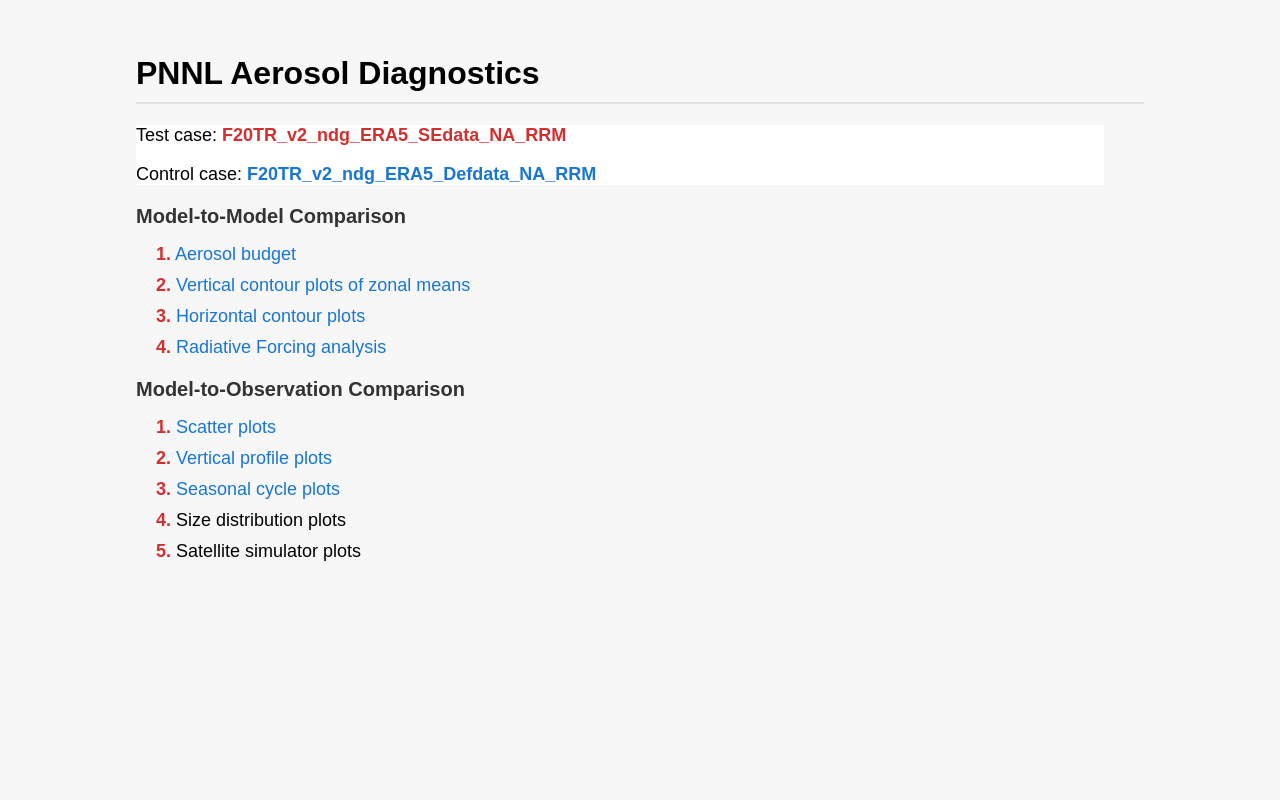
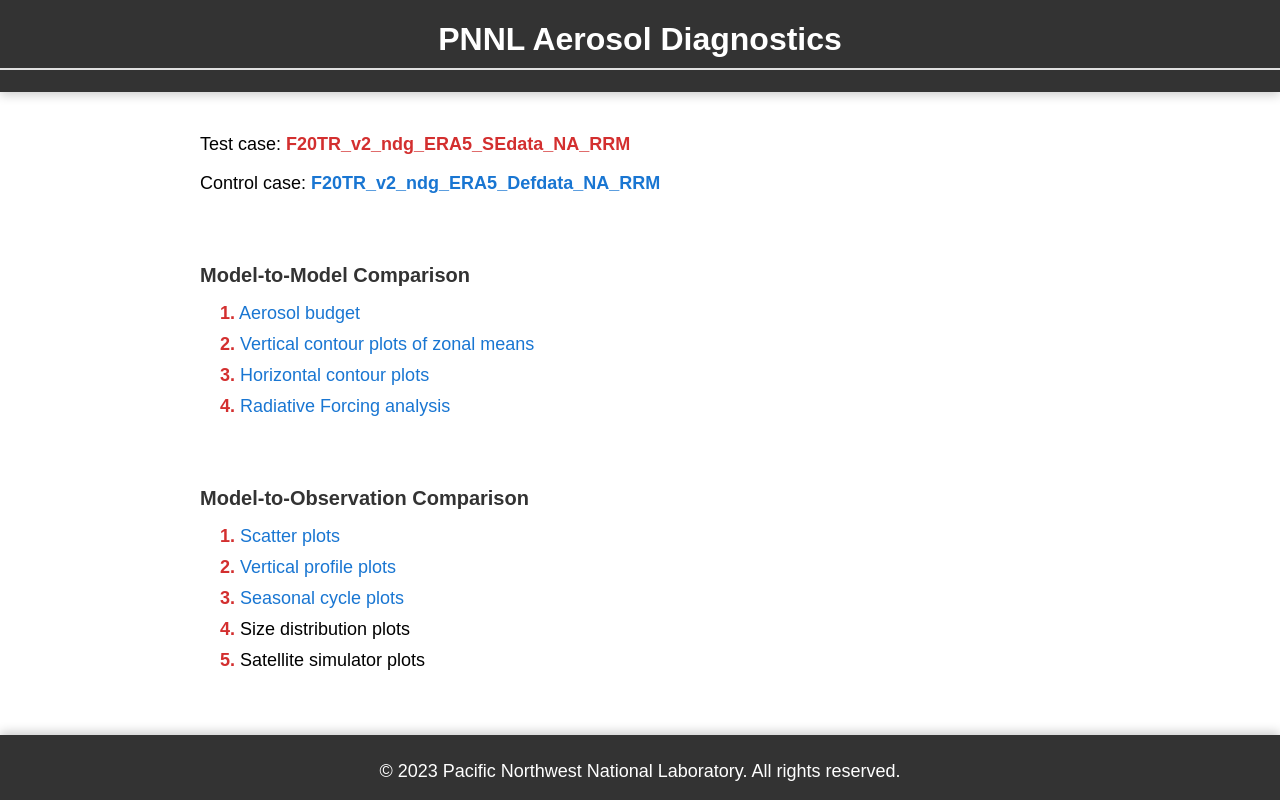
Before and after one commit to eagles-project/asediag, a plain HTML site: page asediag/template/aerosol.html in a window 1280 px wide. Drawn offline with Linux system fonts and the light colour scheme.

Commit message:
consistency in base html

```diff
--- a/asediag/template/aerosol.html
+++ b/asediag/template/aerosol.html
@@ -7,10 +7,9 @@
     <title>Aerosol Diagnostics</title>
     <style type="text/css">
         body {
-            font-family: Arial, Helvetica, sans-serif;
-            font-size: 16px;
-            padding: 2% 10%;
-            background-color: #F7F7F7;
+            font-family: Arial, sans-serif;
+            margin: 0;
+            padding: 0;
         }
 
         h1 {
@@ -23,6 +22,8 @@
             font-size: 20px;
             margin-top: 20px;
             margin-bottom: 10px;
+            padding-left: 200px;
+            padding-top: 50px
         }
 
         p, li {
@@ -52,6 +53,7 @@
         ul {
             list-style-type: none;
             padding-left: 0;
+            padding-left: 200px;
         }
 
         li {
@@ -64,12 +66,43 @@
             margin-left: 0;
             padding-left: 0;
             border-left: none;
+            padding-left: 200px;
+            padding-top: 100px;
         }
+
+        /* Header styles */
+        header {
+            background-color: #333;
+            color: white;
+            text-align: center;
+            padding: 0;
+            position: fixed;
+            top: 0;
+            width: 100%;
+            z-index: 1000;
+            box-shadow: 0px 3px 10px rgba(0, 0, 0, 0.2);
+        }
+
+        footer {
+            text-align: center;
+            padding: 0.5rem 0;
+            background-color: #333;
+            color: #fff;
+            font-size: 0.8em;
+            position: fixed;
+            bottom: 0;
+            width: 100%;
+            z-index: 999;
+            box-shadow: 0px -3px 10px rgba(0, 0, 0, 0.2);
+        }
+
     </style>
 </head>
 
 <body>
-    <h1>PNNL Aerosol Diagnostics</h1>
+    <header>
+        <h1>PNNL Aerosol Diagnostics</h1>
+    </header>
 
     <blockquote>
         <p>Test case: <span class="caa">F20TR_v2_ndg_ERA5_SEdata_NA_RRM</span></p>
@@ -92,6 +125,10 @@
         <li><span class="red">4.</span> Size distribution plots</li>
         <li><span class="red">5.</span> Satellite simulator plots</li>
     </ul>
+
+    <footer>
+        <p>© 2023 Pacific Northwest National Laboratory. All rights reserved.</p>
+    </footer>
 </body>
 
 </html>
```
Also changed, not shown: 1 other file.
